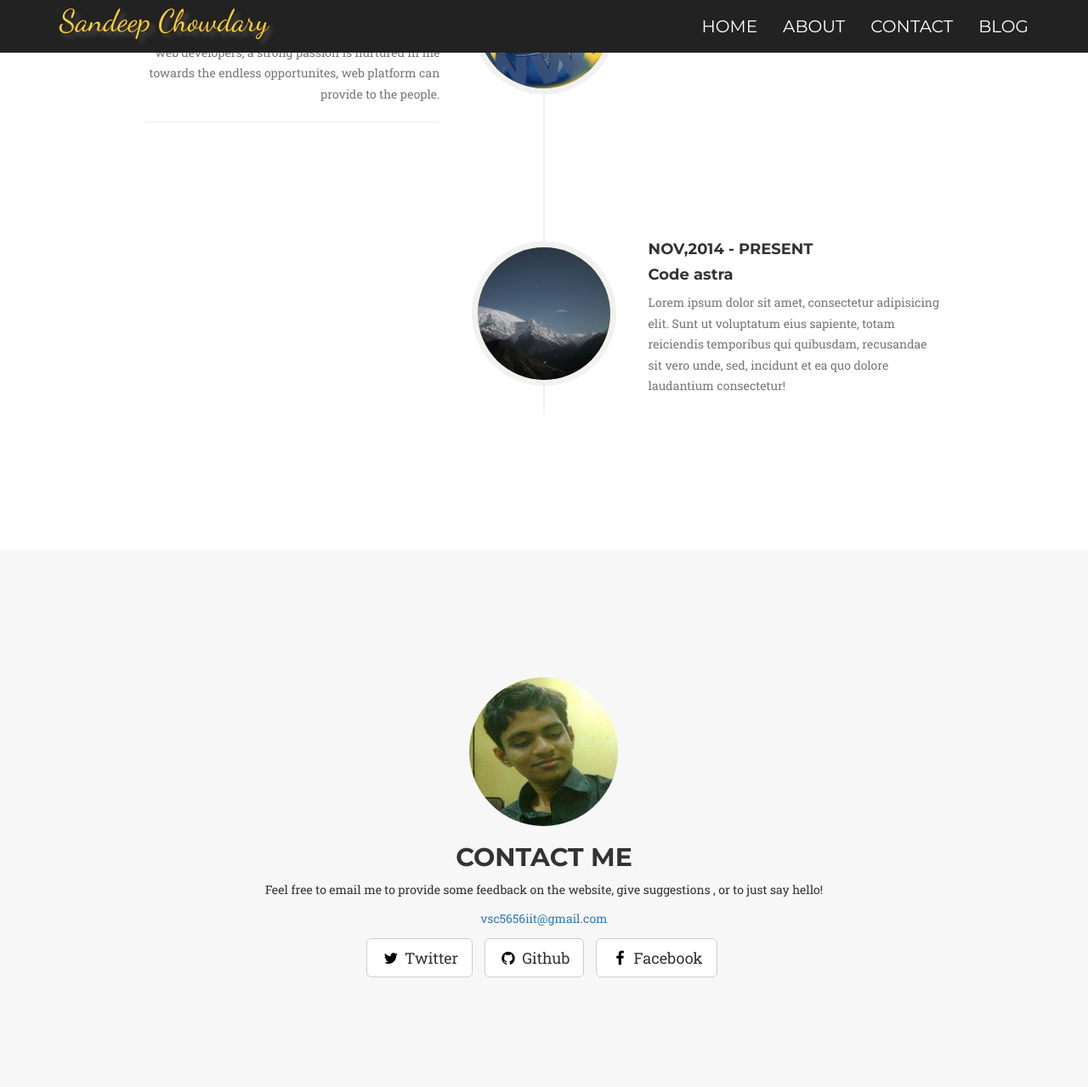
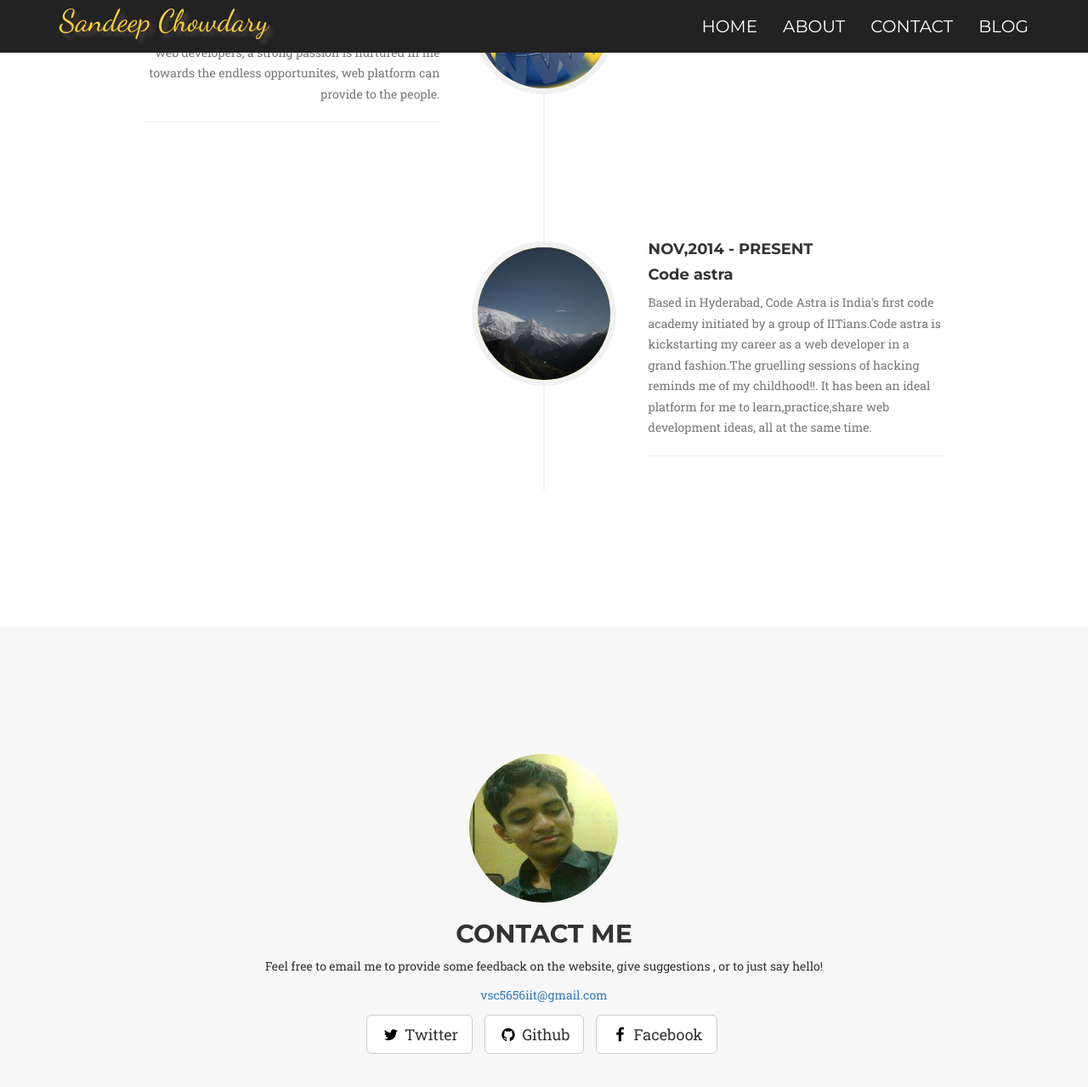
Before and after one commit to ViswanadhM/vsc5656iit.github.io, a Jekyll site: the page built from index.html, in a window 1280 px wide and 1400 px high, scrolled down 1844 px. Shown: the top 1279 px of the window at 85% size. Built offline with Jekyll 4.4.1, drawn with Linux system fonts in a browser that asks for light colours; nearby versions of some CDN libraries; some web fonts are replaced.

Commit message:
Final stylings of the blog and home page

```diff
--- a/_includes/header.html
+++ b/_includes/header.html
@@ -19,7 +19,7 @@
         <li><a class="page-scroll" href="#home">HOME</a></li>
         <li><a class="page-scroll" href="#about">ABOUT</a></li>
         <li><a class="page-scroll" href="#contact">CONTACT</a></li>
-        <li><a class="page-scroll" href="/blog" target="_blank">BLOG</a></li>
+        <li><a href="/blog" target="_blank">BLOG</a></li>
       </ul>
     </div><!-- /.navbar-collapse -->
   </div><!-- /.container-fluid -->
--- a/css/pwp.css
+++ b/css/pwp.css
@@ -44,8 +44,6 @@
     background-color: #222;
 }
 
-
-
 .navbar-default .navbar-toggle {
     border-color: #fed136;
     background-color: #fed136;
@@ -65,6 +63,10 @@
     font-size: 23px;
     color: #fed136;
 }
+.navbar-default .navbar-brand:hover, .navbar-default .navbar-brand:focus{
+ color: #fed136;
+ background-color: black;
+}
 .navbar-default .nav li a{
     font-family: Montserrat,"Helvetica Neue",Helvetica,Arial,sans-serif;
     color: black;
@@ -79,7 +81,9 @@
 .navbar-default .nav li a{
     color: white;
 }
-
+.navbar-default .navbar-nav li a:hover, .navbar-default .navbar-nav li a:focus{
+    color: #fed136;
+    }
 
 /*header*/
 header .intro-text .intro-lead-in{
@@ -108,23 +112,15 @@
     background-color: transparent;
     }
 
-    /*css class for Javascript effects*/
-    .top-nav-collapse {
-        padding: 0;
-        background-color: #222;
-    }
-    /*end of css class for javascript effects*/
-
     .navbar-default .navbar-brand{
     font-family: 'Dancing Script', cursive;
     font-size: 36px;
     text-shadow: 5px 5px 5px rgb(90, 79, 79);
     color: black;
     }
-
-/*css class for Javascript effects*/
-    .navbar-default.top-nav-collapse .navbar-brand{
-        color: #fed136;
+    .navbar-default .navbar-brand:hover, .navbar-default .navbar-brand:focus{
+    color: black;
+    background-color: rgba(84,84,84,.5);
     }
 
     .navbar-default .nav li{
@@ -135,18 +131,28 @@
     line-height: 32px;
     color: #393939;
     }
+    .navbar-default .nav li a:hover, .navbar-default .nav li a:focus{
+    background-color: rgba(84,84,84,.5);
+    color: black;}
 
     /*css class for Javascript effects*/
+    .top-nav-collapse {
+        padding: 0;
+        background-color: #222;
+    }
+    .navbar-default.top-nav-collapse .navbar-brand{
+        color: #fed136;
+    }
     .navbar-default.top-nav-collapse .nav li a{
         color: white;
     }
-    .navbar-default .nav li a:hover{
-    background-color: rgba(84,84,84,.5)
+    .navbar-default.top-nav-collapse .nav li a:hover,.navbar-default.top-nav-collapse .nav li a:focus{
+    color: #fed136;
+    background-color: transparent;
     }
-
-    /*.navbar-right {
-        margin-right: -40px;
-    }*/
+    .navbar-default.top-nav-collapse .navbar-brand:hover{
+    background-color: black;
+    }
 
 /*header*/
 
--- a/index.html
+++ b/index.html
@@ -68,7 +68,8 @@
                                     <h4 class="subheading">Code astra</h4>
                                 </div>
                                 <div class="timeline-body">
-                                    <p class="text-muted">Lorem ipsum dolor sit amet, consectetur adipisicing elit. Sunt ut voluptatum eius sapiente, totam reiciendis temporibus qui quibusdam, recusandae sit vero unde, sed, incidunt et ea quo dolore laudantium consectetur!</p>
+                                    <p class="text-muted">Based in Hyderabad, Code Astra is India's first code academy initiated by a group of IITians.Code astra is kickstarting my career as a web developer in a grand fashion.The gruelling sessions of hacking reminds me of my childhood!!. It has been an ideal platform for me to learn,practice,share web development ideas, all at the same time.</p>
+                                    <hr>
                                 </div>
                             </div>
                         </li>
```
Also changed, not shown: _posts/2015-01-09-welcome-to-jekyll.markdown (deleted, +0 -25 lines), _posts/2015-01-11-music.html (added, +105 -0 lines), _posts/2015-01-11-welcome-to-jekyll.markdown (deleted, +0 -25 lines), css/blog_music.css (added, +47 -0 lines), images/blog/music-is-life.jpg (added).
